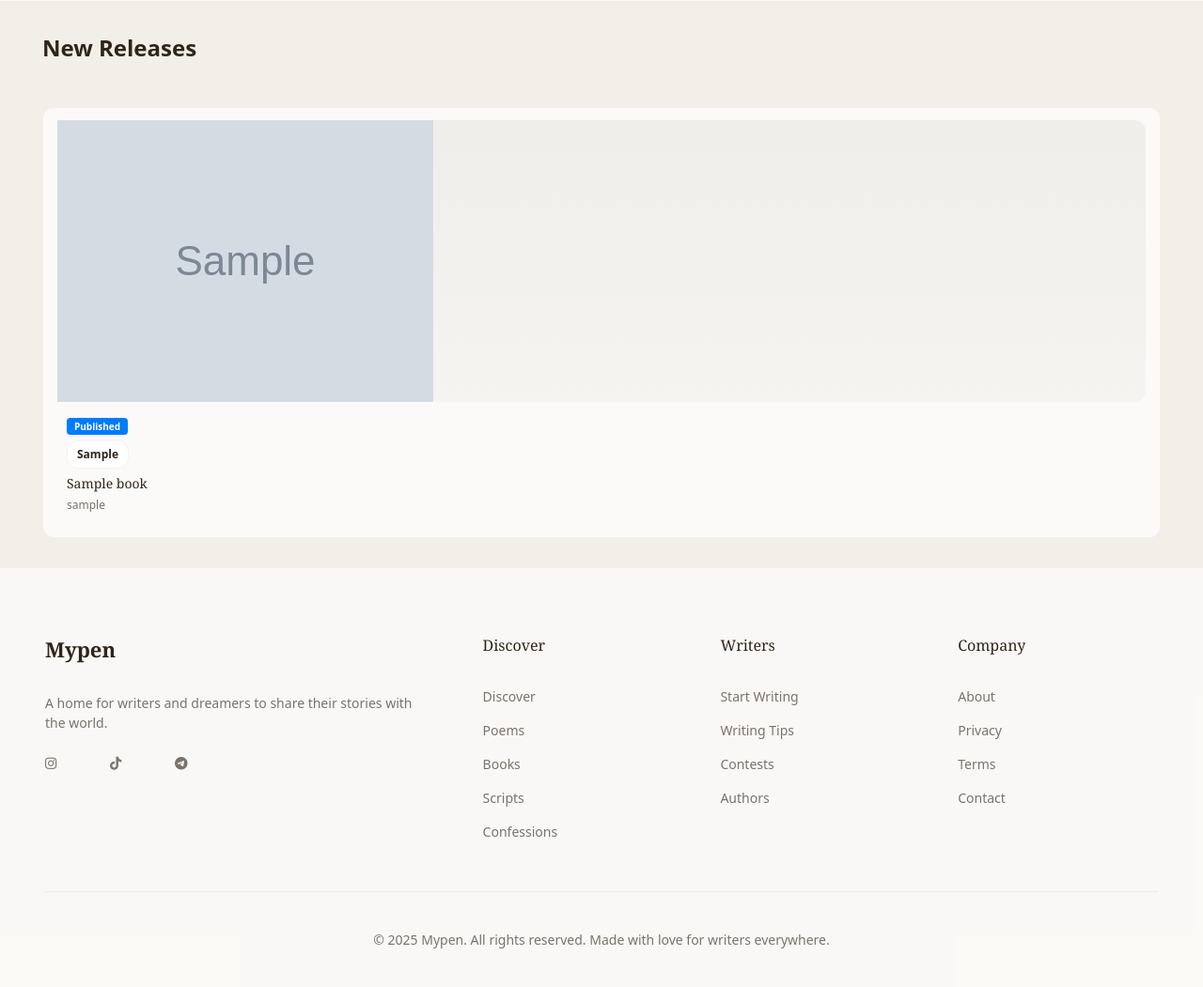
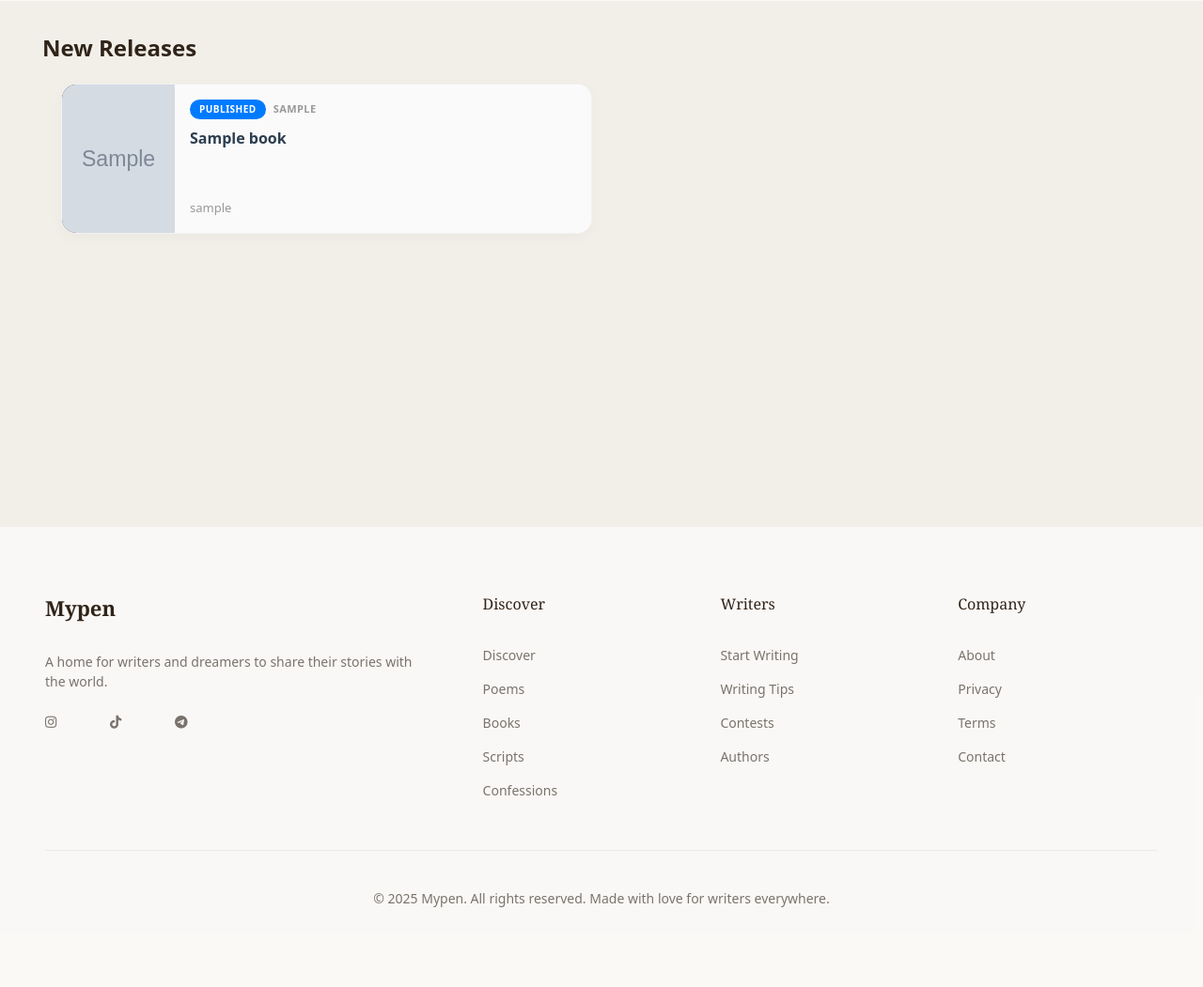
Before and after one commit to kidusMAT/mypen, a Django app: page /books/ in a window 1280 px wide. Shown: the part 1038-2089 px from the top of the page at 94% size. After the commit the page ends 2004 px from the top, so only its background shows below. Run offline with Django 5.2, Linux system fonts and the light colour scheme; tables that the repository leaves empty hold one stand-in row (values such as "Sample post"); grey boxes marked "Sample" are stand-in pictures; some libraries are stand-ins or nearby versions.

Commit message:
Rewrite New Releases section to horizontal script-style cards

```diff
--- a/newapp/templates/newapp/books.html
+++ b/newapp/templates/newapp/books.html
@@ -103,59 +103,170 @@
         <div class="newhead">
             <h1>New Releases</h1>
         </div>
-        <div class="newlist">
+        <div id="new-releases-list" class="nr-list">
             {% for book in new_releases %}
-            <div class="newitem" onclick="window.location.href='{% url 'view_book_public' book.id %}';">
-                <div class="newimg">
+            <div class="nr-card" onclick="window.location.href='{% url 'view_book_public' book.id %}';">
+                <div class="nr-visual">
                     {% if book.cover_image %}
-                    <img src="{{ book.cover_image.url }}" alt="{{ book.title }}">
+                    <img src="{{ book.cover_image.url }}" alt="{{ book.title }}"
+                        style="width:100%;height:100%;object-fit:cover;">
                     {% else %}
-                    <div class="placeholder-cover"
-                        style="width:100%; height:100%; background: #eee; display: flex; align-items: center; justify-content: center; color: #ccc;">
-                        <i class="fa-solid fa-book" style="font-size: 24px;"></i>
-                    </div>
+                    <i class="fa-solid fa-book-open"></i>
                     {% endif %}
                 </div>
-                <div class="newinfo">
-                    <div class="badges" style="margin-bottom: 5px;">
+                <div class="nr-details">
+                    <div class="nr-top">
                         {% if book.status == 'FINISHED' %}
-                        <span
-                            style="background: #28a745; color: white; padding: 2px 8px; border-radius: 4px; font-size: 10px; font-weight: 600;">Finished</span>
+                        <span class="nr-badge" style="background:#28a745;">Finished</span>
                         {% elif book.status == 'PUBLISHED' %}
-                        <span
-                            style="background: #007bff; color: white; padding: 2px 8px; border-radius: 4px; font-size: 10px; font-weight: 600;">Published</span>
+                        <span class="nr-badge" style="background:#007bff;">Published</span>
                         {% endif %}
+                        <span class="nr-genre">{{ book.genre|default:"General" }}</span>
                     </div>
-                    <div class="newgener">
-                        <p>{{ book.genre|default:"General" }}</p>
-                    </div>
-                    <div>
-                        <p class="newtitle">{{ book.title }}</p>
-                        <p class="newauthor">{{ book.author.username }}</p>
-                    </div>
+                    <p class="nr-title">{{ book.title }}</p>
+                    <p class="nr-author">{{ book.author.username }}</p>
                 </div>
             </div>
             {% empty %}
-            <p>No new releases yet.</p>
+            <p style="padding:20px;color:#999;">No new releases yet.</p>
             {% endfor %}
         </div>
     </div>
 </section>
 
 <style>
+    /* --- New Releases horizontal cards (scripts style) --- */
+    .nr-list {
+        display: grid;
+        grid-template-columns: repeat(2, 1fr);
+        gap: 20px;
+        padding: 20px;
+        width: 100%;
+        box-sizing: border-box;
+    }
+
+    .nr-card {
+        display: flex;
+        background: #fff;
+        border-radius: 16px;
+        overflow: hidden;
+        border: 1px solid rgba(0, 0, 0, 0.05);
+        box-shadow: 0 4px 15px rgba(0, 0, 0, 0.03);
+        cursor: pointer;
+        min-height: 160px;
+        transition: transform 0.3s ease, box-shadow 0.3s ease;
+    }
+
+    .nr-card:hover {
+        transform: translateY(-4px);
+        box-shadow: 0 12px 25px rgba(0, 0, 0, 0.08);
+    }
+
+    .nr-visual {
+        flex: 0 0 120px;
+        background: linear-gradient(135deg, #302419, #7a5c3e);
+        display: flex;
+        align-items: center;
+        justify-content: center;
+        color: rgba(255, 255, 255, 0.7);
+        font-size: 36px;
+        overflow: hidden;
+    }
+
+    .nr-details {
+        flex: 1;
+        padding: 16px;
+        display: flex;
+        flex-direction: column;
+        background: #fafafa;
+    }
+
+    .nr-top {
+        display: flex;
+        gap: 8px;
+        align-items: center;
+        flex-wrap: wrap;
+        margin-bottom: 10px;
+    }
+
+    .nr-badge {
+        color: white;
+        padding: 3px 10px;
+        border-radius: 30px;
+        font-size: 10px;
+        font-weight: 700;
+        text-transform: uppercase;
+        letter-spacing: 0.5px;
+    }
+
+    .nr-genre {
+        font-size: 11px;
+        color: #999;
+        font-weight: 600;
+        text-transform: uppercase;
+        letter-spacing: 0.4px;
+    }
+
+    .nr-title {
+        font-size: 16px;
+        font-weight: 800;
+        color: #2c3e50;
+        margin: 0 0 5px 0;
+        line-height: 1.3;
+        display: -webkit-box;
+        -webkit-line-clamp: 2;
+        line-clamp: 2;
+        -webkit-box-orient: vertical;
+        overflow: hidden;
+    }
+
+    .nr-author {
+        font-size: 13px;
+        color: #999;
+        margin: 0;
+        margin-top: auto;
+    }
+
+    /* Responsive: single column on smaller screens */
+    @media (max-width: 900px) {
+        .nr-list {
+            grid-template-columns: 1fr;
+        }
+
+        .nr-visual {
+            flex: 0 0 110px;
+            font-size: 28px;
+        }
+    }
+
+    @media (max-width: 500px) {
+        .nr-list {
+            grid-template-columns: 1fr;
+            padding: 12px;
+            gap: 14px;
+        }
+
+        .nr-card {
+            min-height: 130px;
+        }
+
+        .nr-visual {
+            flex: 0 0 100px;
+            font-size: 24px;
+        }
+
+        .nr-title {
+            font-size: 14px;
+        }
+    }
+
+    /* Desktop description text */
     @media (max-width: 768px) {
         .stories.book .stories-desc-row p {
             font-size: 17px;
             line-height: 1.6;
             margin-top: 10px;
         }
-
-        /* 2-column layout for New Releases on mobile */
-        .newreleases .newlist {
-            display: grid;
-            grid-template-columns: 1fr 1fr;
-            gap: 15px;
-        }
     }
 </style>
 
```
